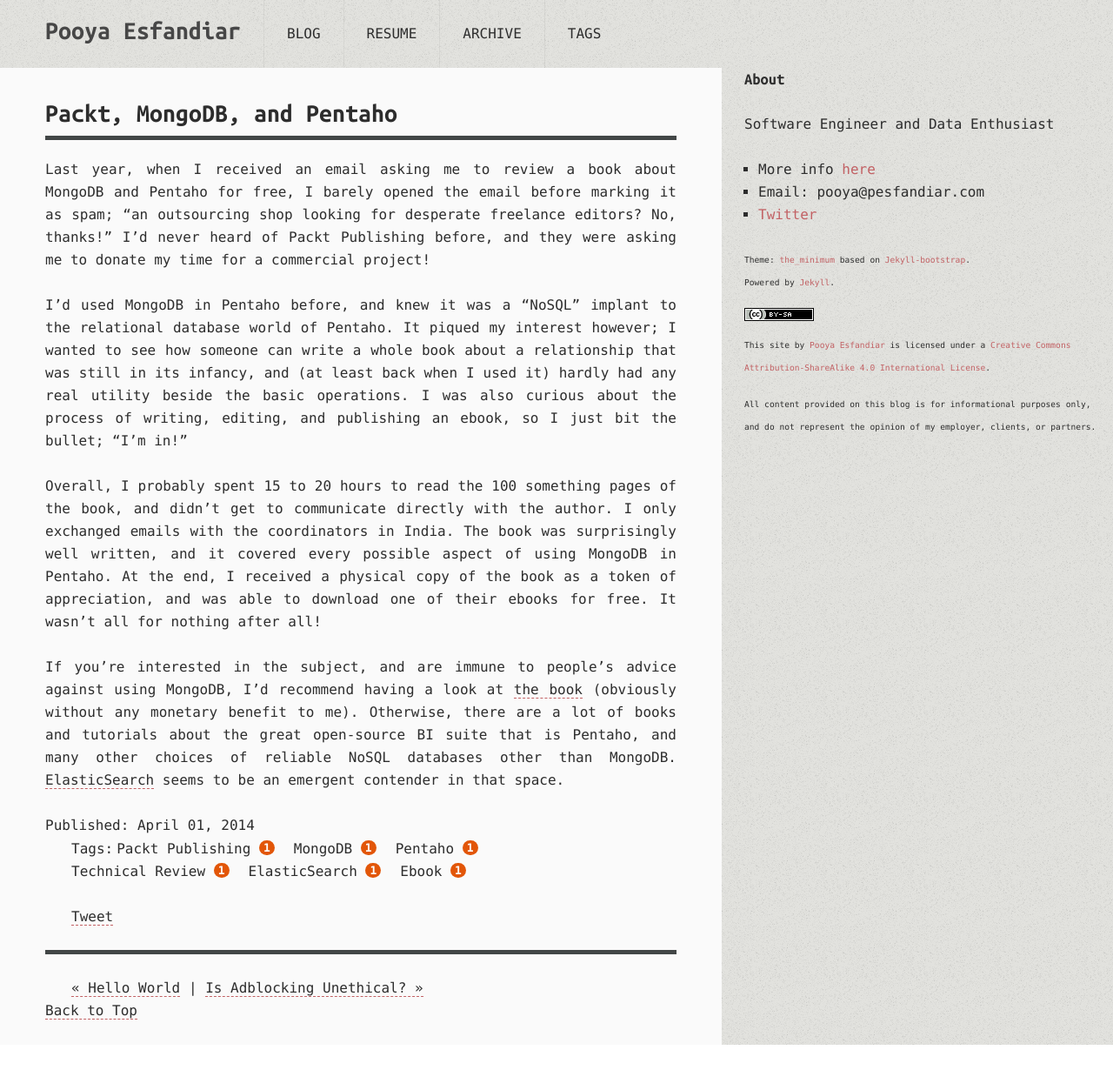
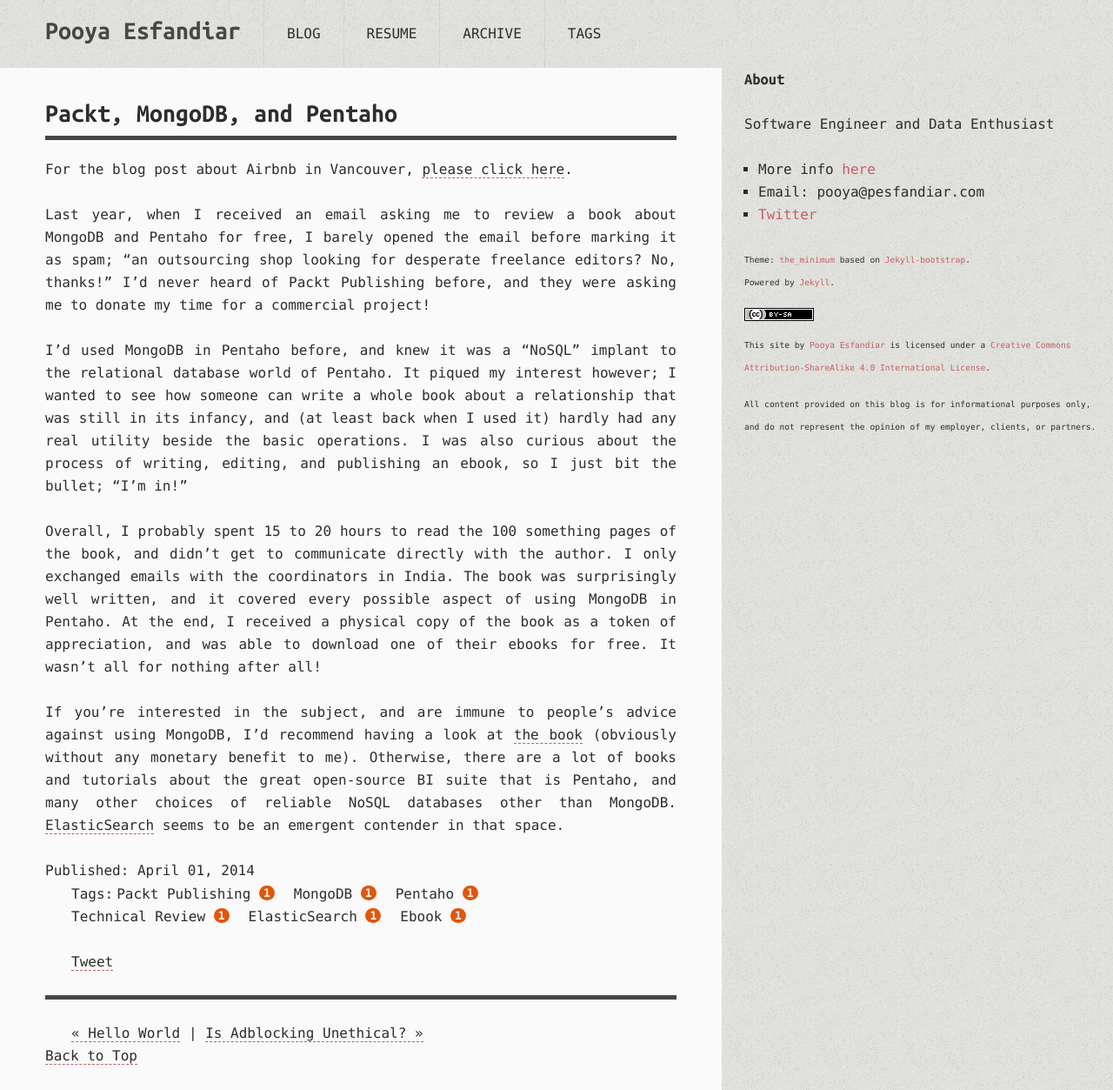
Before and after one commit to pesfandiar/pesfandiar.github.io, a Jekyll site: the page built from _posts/2014-04-01-packt-mongodb-and-pentaho.md, in a window 1280 px wide. Shown: the whole page at 87% size. Built offline with Jekyll 4.4.1, drawn with Linux system fonts in a browser that asks for light colours; comment, search, counter and statistics services are not loaded; before the commit the page ends 1201 px from its top, so only the background shows below that.

Commit message:
Update 2014-04-01-packt-mongodb-and-pentaho.md

```diff
--- a/_posts/2014-04-01-packt-mongodb-and-pentaho.md
+++ b/_posts/2014-04-01-packt-mongodb-and-pentaho.md
@@ -7,6 +7,8 @@
 ---
 {% include JB/setup %}
 
+For the blog post about Airbnb in Vancouver, [please click here](http://www.pesfandiar.com/blog/2016/02/18/just-how-bad-is-airbnb-in-vancouver).
+
 Last year, when I received an email asking me to review a book about MongoDB and Pentaho for free, I barely opened the email before marking it as spam; "an outsourcing shop looking for desperate freelance editors? No, thanks!" I'd never heard of Packt Publishing before, and they were asking me to donate my time for a commercial project!
 
 I'd used MongoDB in Pentaho before, and knew it was a "NoSQL" implant to the relational database world of Pentaho. It piqued my interest however; I wanted to see how someone can write a whole book about a relationship that was still in its infancy, and (at least back when I used it) hardly had any real utility beside the basic operations. I was also curious about the process of writing, editing, and publishing an ebook, so I just bit the bullet; "I'm in!"
```
